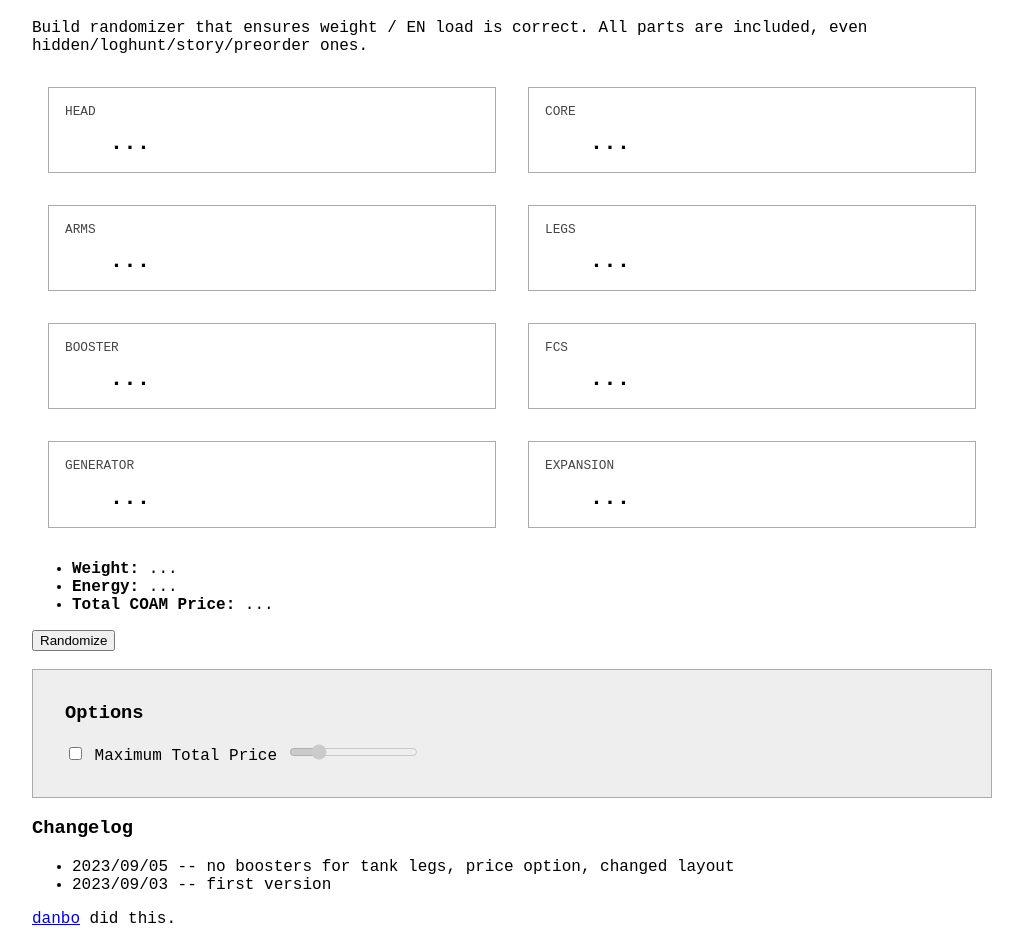
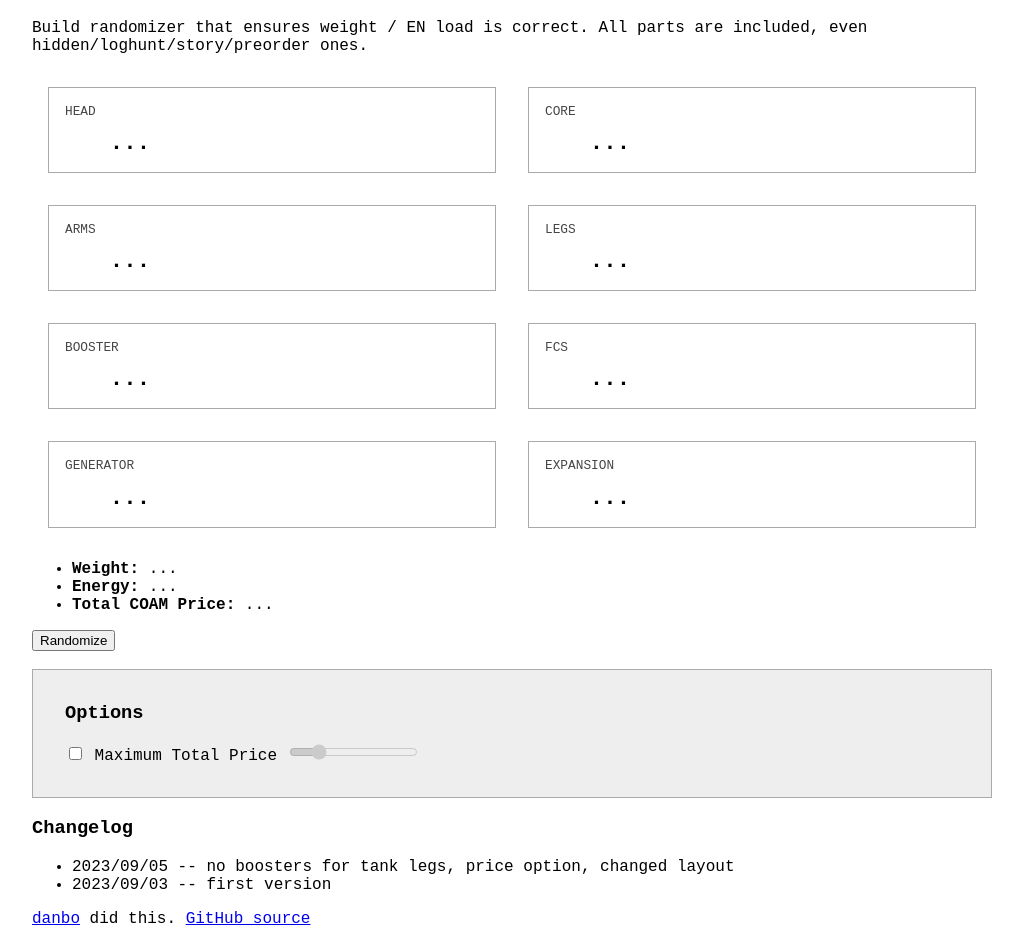
Before and after one commit to tinydanbo/ac6rando, a plain HTML site: page index.html in a window 1280 px wide. Shown: the part 61-989 px from the top of the page, without its empty margins (128-1151 px from the left). Drawn offline with nearby package versions, Linux system fonts and the light colour scheme.

Commit message:
added link to github

```diff
--- a/index.html
+++ b/index.html
@@ -97,7 +97,7 @@
 		<li>2023/09/03 -- first version</li>
 	</ol>
 	<footer>
-		<a href="https://cohost.org/danbo" />danbo</a> did this.
+		<a href="https://cohost.org/danbo" />danbo</a> did this. <a href="https://github.com/tinydanbo/ac6rando">GitHub source</a>
 	</footer>
 	<script src="https://cdn.jsdelivr.net/npm/underscore@1.13.6/underscore-umd-min.js"></script>
 	<script type="module" src="./index.js"></script>
```
